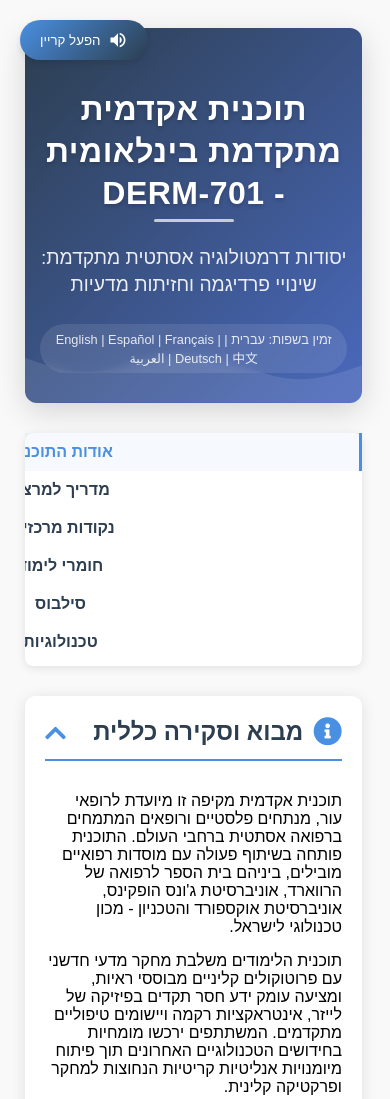
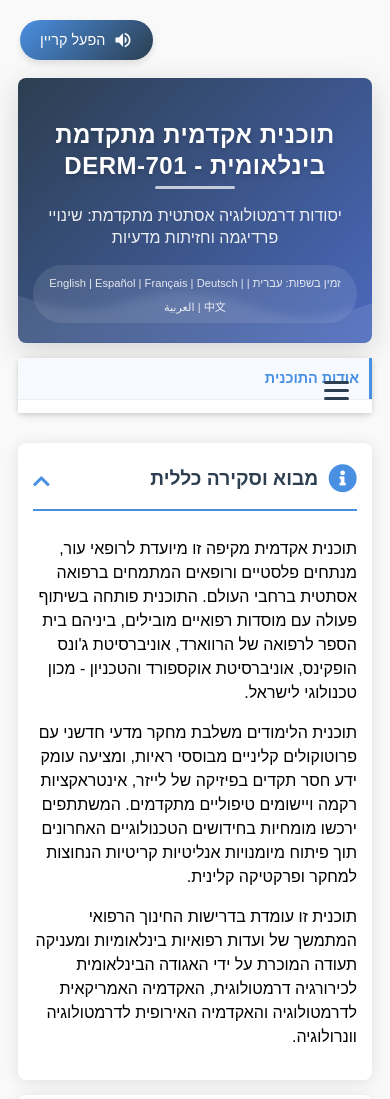
Before and after one commit to VIPOCONNECT/14, a plain HTML site: page index.html in a window 390 px wide. Shown: the top 1099 px of the page. Drawn offline with Linux system fonts and the light colour scheme.

Commit message:
Add files via upload

```diff
--- a/index.html
+++ b/index.html
@@ -6,6 +6,7 @@
     <meta name="viewport" content="width=device-width, initial-scale=1.0">
     <title>תוכנית אקדמית מתקדמת בינלאומית - טיפול בלייזר דרמטולוגי והסרת שיער לרופאים</title>
     <link rel="stylesheet" href="styles.css">
+    <link rel="stylesheet" href="mobile.css">
     <style>
         /* עיצוב כפתורי הטכנולוגיות */
         .tech-buttons {
@@ -14,6 +15,16 @@
             gap: 10px;
             margin: 20px 0;
             justify-content: center;
+        }
+
+        /* הגדרות מובייל מוטמעות */
+        @media only screen and (max-width: 768px) {
+            .tech-card .tech-button {
+                display: block !important;
+                width: 100%;
+                margin-top: 10px;
+                border-radius: 8px;
+            }
         }
 
         .tech-button {
@@ -276,6 +287,11 @@
 
     <!-- סרגל ניווט -->
     <div class="nav-container">
+        <button class="mobile-menu-toggle" aria-label="תפריט ניווט">
+            <span></span>
+            <span></span>
+            <span></span>
+        </button>
         <nav class="page-nav">
             <ul>
                 <li><a href="#about" class="active">אודות התוכנית</a></li>
@@ -650,22 +666,22 @@
                         <div class="tech-card">
                             <h3>לייזר דיודה</h3>
                             <p>טכנולוגיית לייזר מתקדמת המבוססת על מוליכים למחצה, יעילה במיוחד להסרת שיער ומגוון טיפולי עור.</p>
-                            <button class="tech-button" onclick="window.open('diode-laser.html', '_blank')">מידע מעשי על לייזר דיודה</button>
+                            <button class="tech-button" onclick="window.open('https://vipoconnect.github.io/14/diode-laser.html', '_blank')" style="display: block !important;">מידע מקצועי על לייזר דיודה</button>
                         </div>
                         <div class="tech-card">
                             <h3>IPL - אור פולסי עוצמתי</h3>
                             <p>טכנולוגיה המבוססת על אור לא-קוהרנטי בטווח אורכי גל רחב, המאפשרת טיפול במגוון בעיות עור.</p>
-                            <button class="tech-button" onclick="window.open('ipl.html', '_blank')">מידע מעשי על IPL</button>
+                            <button class="tech-button" onclick="window.open('https://vipoconnect.github.io/14/ipl.html', '_blank')" style="display: block !important;">מידע מקצועי על IPL</button>
                         </div>
                         <div class="tech-card">
                             <h3>Nd:YAG</h3>
                             <p>לייזר מוצק עם אורך גל ארוך (1064nm) המאפשר חדירה עמוקה יותר לרקמה, מתאים במיוחד לעור כהה.</p>
-                            <button class="tech-button" onclick="window.open('ndyag.html', '_blank')">מידע מעשי על Nd:YAG</button>
+                            <button class="tech-button" onclick="window.open('https://vipoconnect.github.io/14/ndyag.html', '_blank')" style="display: block !important;">מידע מקצועי על Nd:YAG</button>
                         </div>
                         <div class="tech-card">
                             <h3>מערכות RF</h3>
                             <p>טכנולוגיה המבוססת על תדרי רדיו להעברת אנרגיה תרמית לרקמות עמוקות, יעילה במיוחד למיצוק עור ועיצוב גוף.</p>
-                            <button class="tech-button" onclick="window.open('rf.html', '_blank')">מידע מעשי על מערכות RF</button>
+                            <button class="tech-button" onclick="window.open('https://vipoconnect.github.io/14/rf.html', '_blank')" style="display: block !important;">מידע מקצועי על מערכות RF</button>
                         </div>
                     </div>
 
@@ -1603,6 +1619,28 @@
             section.classList.add('expanded');
             section.classList.remove('collapsed');
         });
+
+        // פונקציונליות תפריט מובייל
+        const mobileMenuToggle = document.querySelector('.mobile-menu-toggle');
+        const pageNav = document.querySelector('.page-nav');
+
+        if (mobileMenuToggle && pageNav) {
+            mobileMenuToggle.addEventListener('click', function() {
+                pageNav.classList.toggle('expanded');
+                this.classList.toggle('active');
+            });
+
+            // סגירת התפריט בעת לחיצה על קישור
+            const navLinks = pageNav.querySelectorAll('a');
+            navLinks.forEach(link => {
+                link.addEventListener('click', function() {
+                    if (window.innerWidth <= 768) {
+                        pageNav.classList.remove('expanded');
+                        mobileMenuToggle.classList.remove('active');
+                    }
+                });
+            });
+        }
     });
 </script>
 
--- /dev/null
+++ b/mobile.css
@@ -0,0 +1,266 @@
+/* קובץ CSS ייעודי לתצוגת מובייל */
+@media only screen and (max-width: 768px) {
+    /* הגדרות כלליות */
+    body {
+        font-size: 16px;
+        line-height: 1.5;
+        overflow-x: hidden;
+        padding-top: 60px; /* מרווח עליון למניעת הסתרה על ידי סרגל הכלים */
+    }
+
+    .container {
+        width: 100%;
+        padding: 10px;
+        margin: 0;
+        box-sizing: border-box;
+    }
+
+    /* כותרת ראשית */
+    .program-header {
+        padding: 25px 15px 20px;
+        margin-bottom: 15px;
+        border-radius: 8px;
+    }
+
+    .header-content {
+        padding: 0;
+    }
+
+    .main-title {
+        font-size: 1.5rem;
+        line-height: 1.3;
+        margin-bottom: 10px;
+        word-break: keep-all;
+        hyphens: none;
+        white-space: normal;
+    }
+
+    .subtitle {
+        font-size: 1rem;
+        line-height: 1.4;
+        margin-bottom: 10px;
+        word-break: keep-all;
+        hyphens: none;
+        white-space: normal;
+    }
+
+    .languages {
+        padding: 5px 10px;
+        margin-top: 5px;
+    }
+
+    .lang-indicator {
+        font-size: 0.7rem;
+    }
+
+    /* תפריט ניווט */
+    .nav-container {
+        position: fixed;
+        top: 0;
+        right: 0;
+        left: 0;
+        z-index: 1000;
+        margin-bottom: 0;
+        border-radius: 0;
+        overflow: visible;
+    }
+
+    .page-nav {
+        background-color: #fff;
+        box-shadow: 0 2px 5px rgba(0,0,0,0.1);
+        max-height: 50px;
+        overflow: hidden;
+        transition: max-height 0.3s ease;
+    }
+
+    .page-nav.expanded {
+        max-height: 300px;
+        overflow-y: auto;
+    }
+
+    /* כפתור המבורגר */
+    .mobile-menu-toggle {
+        display: block;
+        position: absolute;
+        top: 10px;
+        right: 15px;
+        width: 40px;
+        height: 40px;
+        background: none;
+        border: none;
+        cursor: pointer;
+        z-index: 1001;
+        padding: 8px;
+        border-radius: 4px;
+        transition: background-color 0.3s ease;
+    }
+
+    .mobile-menu-toggle:hover {
+        background-color: rgba(0,0,0,0.05);
+    }
+
+    .mobile-menu-toggle span {
+        display: block;
+        width: 25px;
+        height: 3px;
+        margin: 5px 0;
+        background-color: #2c3e50;
+        border-radius: 3px;
+        transition: all 0.3s ease;
+        transform-origin: center;
+    }
+
+    /* אנימציית X כשהתפריט פתוח */
+    .mobile-menu-toggle.active span:nth-child(1) {
+        transform: translateY(8px) rotate(45deg);
+    }
+
+    .mobile-menu-toggle.active span:nth-child(2) {
+        opacity: 0;
+    }
+
+    .mobile-menu-toggle.active span:nth-child(3) {
+        transform: translateY(-8px) rotate(-45deg);
+    }
+
+    .page-nav ul {
+        display: flex;
+        flex-direction: column;
+        width: 100%;
+        padding: 0;
+        margin: 0;
+    }
+
+    .page-nav li {
+        width: 100%;
+        border-bottom: 1px solid #eee;
+    }
+
+    .page-nav li:last-child {
+        border-bottom: none;
+    }
+
+    .page-nav a {
+        display: block;
+        padding: 12px 15px;
+        text-align: right;
+        font-size: 0.9rem;
+    }
+
+    /* סקציות תוכן */
+    .content-section {
+        padding: 15px;
+        margin-bottom: 15px;
+        border-radius: 8px;
+    }
+
+    .section-header {
+        padding-bottom: 8px;
+        margin-bottom: 10px;
+    }
+
+    .section-header h2 {
+        font-size: 1.2rem;
+    }
+
+    .section-icon {
+        font-size: 1.2rem;
+        margin-left: 8px;
+    }
+
+    .section-toggle {
+        font-size: 1.2rem;
+    }
+
+    /* מודולים בסילבוס */
+    .module-accordion {
+        margin-bottom: 10px;
+    }
+
+    .module-header {
+        padding: 12px;
+    }
+
+    .module-header h3 {
+        font-size: 1rem;
+    }
+
+    /* כרטיסיות טכנולוגיה */
+    .tech-cards {
+        grid-template-columns: 1fr;
+        gap: 15px;
+    }
+
+    .tech-card {
+        padding: 12px;
+    }
+
+    .tech-card h3 {
+        font-size: 1.1rem;
+        margin-bottom: 8px;
+    }
+
+    /* כפתורי הטכנולוגיות */
+    .tech-buttons {
+        display: none; /* משאיר את הכפתורים הנפרדים מוסתרים */
+    }
+
+    .tech-button {
+        width: 100%;
+        padding: 15px;
+        font-size: 14px;
+        text-align: center;
+        border-radius: 8px;
+        display: block !important; /* מבטיח שהכפתורים מוצגים */
+        justify-content: center;
+        align-items: center;
+        margin-top: 15px;
+        background: linear-gradient(135deg, #2c3e50, #4a90e2) !important;
+        color: white !important;
+        border: none !important;
+        box-shadow: 0 4px 6px rgba(0, 0, 0, 0.1) !important;
+        transition: all 0.3s ease !important;
+        font-weight: bold !important;
+    }
+
+    /* מציג את הכפתורים בתוך כרטיסיות הטכנולוגיה במובייל */
+    .tech-card .tech-button {
+        display: block !important;
+        margin-top: 15px;
+    }
+
+    /* טבלאות */
+    .comparison-table {
+        font-size: 0.9rem;
+    }
+
+    .comparison-table th,
+    .comparison-table td {
+        padding: 8px;
+    }
+
+    /* תיקון לטקסט שנשבר */
+    h1, h2, h3, p {
+        word-wrap: break-word;
+        overflow-wrap: break-word;
+        max-width: 100%;
+    }
+
+    /* הסתרת תפריט צד במובייל */
+    .side-menu {
+        display: none !important;
+    }
+
+    /* כפתור קריין */
+    #narrator-button {
+        top: 10px;
+        left: 10px;
+        padding: 8px 12px;
+        font-size: 0.9rem;
+    }
+
+    .narrator-icon {
+        width: 16px;
+        height: 16px;
+    }
+}
--- a/styles.css
+++ b/styles.css
@@ -114,20 +114,29 @@ ol { margin-bottom: 30px; }
 }
 
 @media (max-width: 768px) {
+    .container {
+        width: 100%;
+        padding: 10px;
+    }
+
     .program-header {
-        padding: 40px 15px 30px;
-        margin-bottom: 30px;
+        padding: 30px 15px 25px;
+        margin-bottom: 20px;
     }
 
     .main-title {
-        font-size: 2rem;
+        font-size: 1.6rem;
         line-height: 1.3;
+        word-break: keep-all;
+        hyphens: none;
     }
 
     .subtitle {
-        font-size: 1.2rem;
+        font-size: 1.1rem;
         line-height: 1.4;
         margin-bottom: 15px;
+        word-break: keep-all;
+        hyphens: none;
     }
 
     .languages {
@@ -140,11 +149,11 @@ ol { margin-bottom: 30px; }
 
     .content-section {
         padding: 15px;
-        margin-bottom: 25px;
+        margin-bottom: 20px;
     }
 
     .section-header h2 {
-        font-size: 1.3rem;
+        font-size: 1.2rem;
     }
 
     .tech-cards {
@@ -152,18 +161,43 @@ ol { margin-bottom: 30px; }
     }
 
     .page-nav {
+        position: relative;
+        z-index: 200;
         overflow-x: auto;
         -webkit-overflow-scrolling: touch;
         padding-bottom: 5px;
+        background-color: #fff;
     }
 
     .page-nav ul {
-        min-width: 600px;
-        flex-wrap: nowrap;
+        display: flex;
+        flex-direction: column;
+        min-width: auto;
+        width: 100%;
+    }
+
+    .page-nav li {
+        border-bottom: 1px solid #eee;
+    }
+
+    .page-nav a {
+        padding: 10px;
+        text-align: right;
     }
 
     .module-header h3 {
         font-size: 1rem;
+    }
+
+    /* תיקון לטקסט שנשבר במובייל */
+    h1, h2, h3, p {
+        word-wrap: break-word;
+        overflow-wrap: break-word;
+    }
+
+    /* תיקון לתפריט נפתח במובייל */
+    .nav-container {
+        position: relative;
     }
 }
 
```
